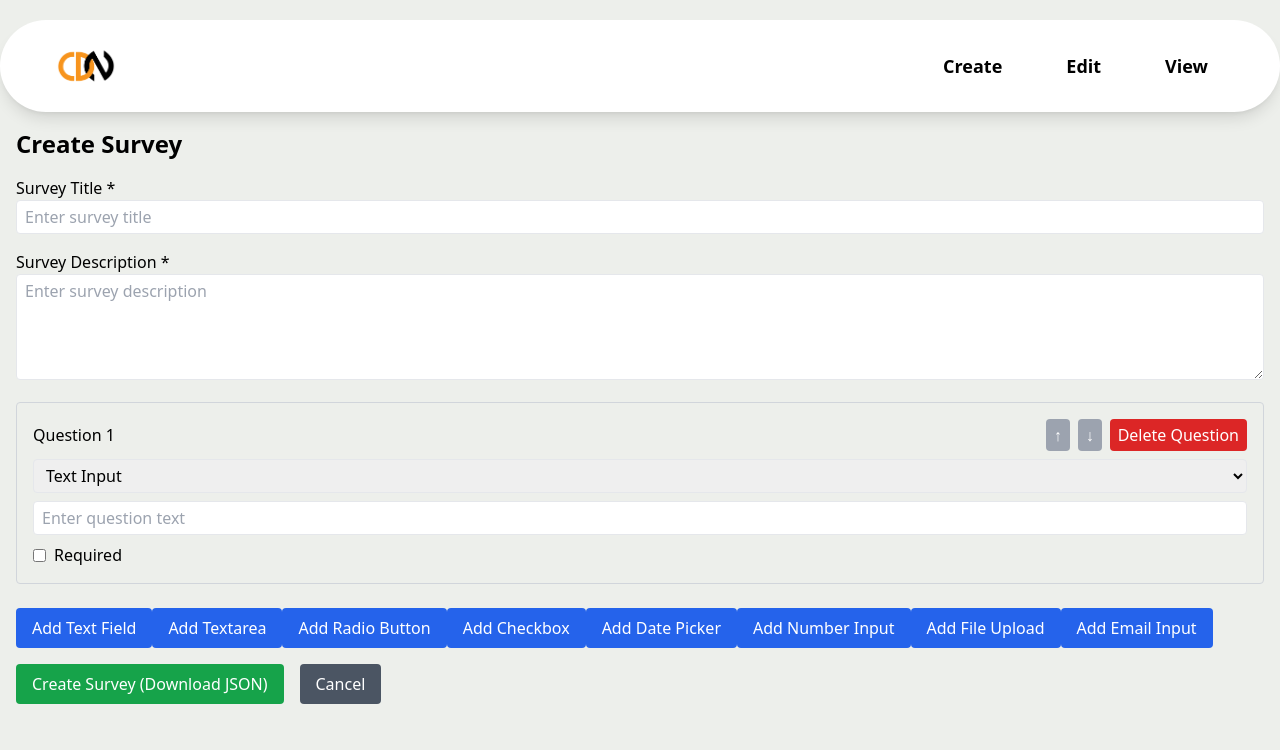
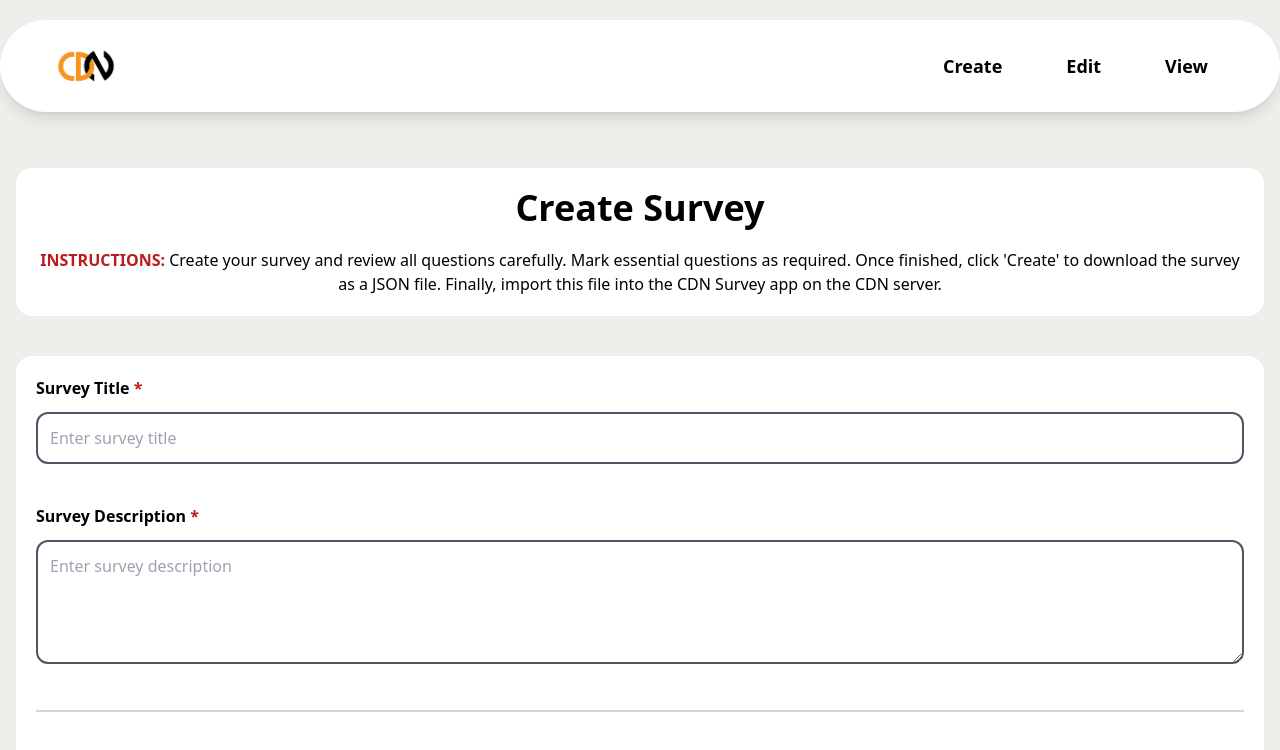
Before and after one commit to Llewellyn500/cdn-online-create-survey, a Next.js app: page /create in a window 1280 px wide. Shown: the top 750 px of the page. Built offline with nearby package versions, Linux system fonts and the light colour scheme.

Commit message:
feat: enhance CreateSurvey page layout and styles with improved instructions and input fields

```diff
--- a/app/create/page.tsx
+++ b/app/create/page.tsx
@@ -99,33 +99,39 @@ export default function CreateSurvey() {
   };
 
   return (
-    <div className="container mx-auto p-4">
-      <h1 className="text-2xl font-bold mb-4">Create Survey</h1>
-      <form onSubmit={handleExportSurvey} className="space-y-4">
+    <div className="container mx-auto p-4 mt-10">
+      <div className='bg-white p-5 mb-10 rounded-2xl'>
+      <h1 className="text-4xl font-bold mb-5 text-center">Create Survey</h1>
+      <p className='text-center'><span className='font-semibold text-red-700'>INSTRUCTIONS:</span> Create your survey and review all questions carefully. Mark essential questions as required. Once finished, click 'Create' to download the survey as a JSON file. Finally, import this file into the CDN Survey app on the CDN server.</p>
+      </div>
+
+      <form onSubmit={handleExportSurvey} className="space-y-10 bg-white p-5 rounded-2xl">
 
         <div>
-          <label>Survey Title *</label>
+          <label className='font-semibold'>Survey Title <span className='text-red-700 font-black'>*</span></label>
           <input
             type="text"
             value={title}
             onChange={(e) => setTitle(e.target.value)}
-            className="border px-2 py-1 rounded w-full"
+            className="border-2 px-3 py-3 rounded-xl w-full mt-3 border-gray-600"
             placeholder="Enter survey title"
             required
           />
         </div>
 
         <div>
-          <label>Survey Description *</label>
+          <label className='font-semibold'>Survey Description <span className='text-red-700 font-black'>*</span></label>
           <textarea
             value={description}
             onChange={(e) => setDescription(e.target.value)}
-            className="border px-2 py-1 rounded w-full"
+            className="border-2 px-3 py-3 rounded-xl w-full mt-3 border-gray-600"
             placeholder="Enter survey description"
             rows={4}
             required
           />
         </div>
+
+        <hr className="border-t-2 border-gray-300 rounded-full my-4"/>
 
         {formFields.map((field, index) => (
           <div key={index} className="space-y-2 border border-gray-300 p-4 rounded">
```
